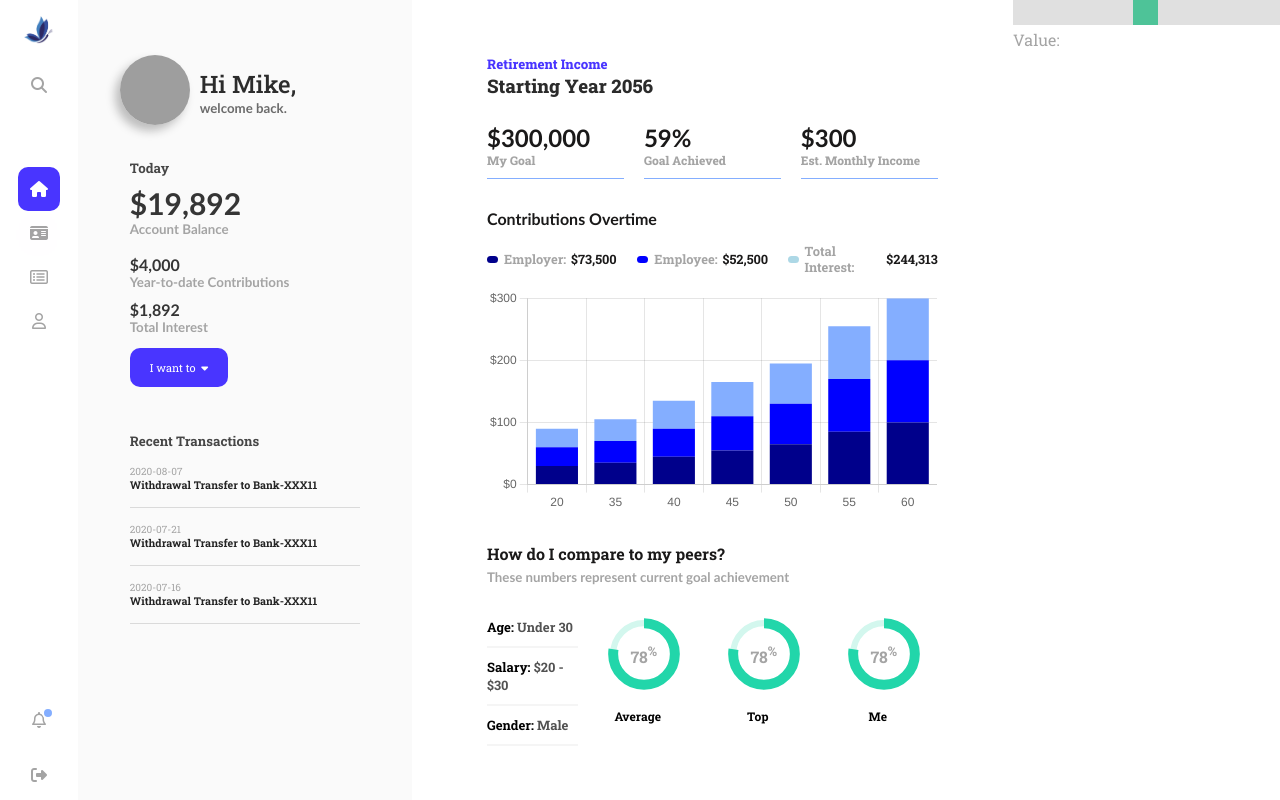
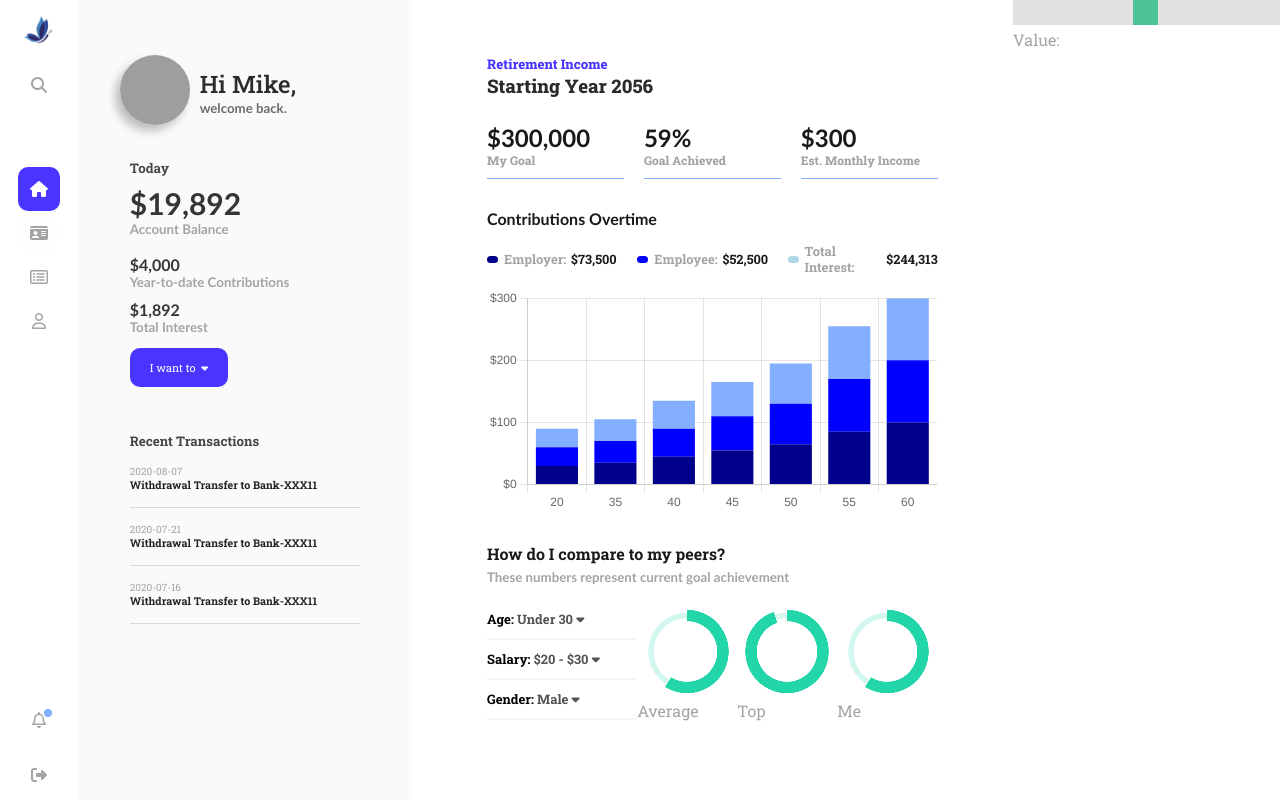
Before and after one commit to Henil1708/web-design-static, a PHP site: page / in a window 1280 px wide. Run offline with PHP 8.4, Linux system fonts and the light colour scheme; some libraries are stand-ins or nearby versions; grey boxes are pictures that could not be loaded.

Commit message:
fixed doughnut chart issue

```diff
--- a/assets/css/style.css
+++ b/assets/css/style.css
@@ -443,8 +443,13 @@ main{
 }
 
 .main-two .wrapper .stats-bottom .data {
-    display: flex;
-    align-items: center;
+    display: grid;
+    grid-template-columns: 1fr 2fr ;
+    /* align-items: center; */
+}
+.main-two .wrapper .stats-bottom .data canvas{
+    transform: scale(0.3);
+    margin:-100px;
 }
 
 .main-two .wrapper .stats-bottom .data .details{
@@ -565,7 +570,9 @@ main{
         width: 100%;
         text-align: center;
     }
-
+    .main-two .wrapper {
+        max-width: 90%;
+    }
     .main-two .wrapper .stats-upper div:nth-child(n) {
         flex:0.5;
     }
@@ -617,8 +624,17 @@ main{
         font-size: x-small;
     }
     .main-two .wrapper .stats-bottom .data {
-        flex-direction: column;
-        align-items: flex-start;
+        grid-template-columns: 1fr;
+
+    }
+    .main-two .wrapper .stats-bottom .data .dough-chart {
+       width :100%;
+       overflow-wrap: break-word;
+       margin-top: 10px;
+    }
+    .main-two .wrapper .stats-bottom .data canvas{
+        transform: scale(0.3);
+
     }
 
     .main-two .wrapper .stats-bottom .data .details {
--- a/index.html
+++ b/index.html
@@ -189,22 +189,44 @@
                     <h4 class="heading" >How do I compare to my peers?</h4>
                     <h5 class="font-calibri sub-heading">These numbers represent current goal achievement</h5>
                     <div class="data">
-                        <div class="details">
-                            <div class="detail">
-                                <h5>Age: <span>Under 30 </span></h5>
+                        <div class="details" >
+                            <div class="detail" >
+                                <h5>Age: <span>Under 30 </span> <span><i class="fas fa-caret-down"></i></span></h5>
 
                             </div>
                             <div class="detail">
-                                <h5>Salary: <span>$20 - $30</span></h5>
+                                <h5>Salary: <span>$20 - $30</span> <span><i class="fas fa-caret-down"></i></span></h5>
 
                             </div>
                             <div class="detail">
-                                <h5>Gender: <span>Male </span></h5>
-
+                                <h5>Gender: <span>Male </span> <span><i class="fas fa-caret-down"></i></span></h5>
                             </div>
                         </div>
+                        <div style="display: flex; " class="dough-chart">
+                          <div>
+                            <canvas id="myDoughChart3"  ></canvas>
+                            <p>Average</p>
+                          </div>
+                          <div >
+                            <canvas id="myDoughChart2"  ></canvas>
+                            <p>Top</p>
+                          </div>
+                          <div >
+                            <canvas id="myDoughChart1"></canvas>
+                            <p>Me</p>
+                          </div>
+                        </div>
                         <div class="doughnut-charts">
-                             <div>
+                          <!-- <div style="width:200px;">
+
+                          </div>
+                          <div>
+                            <canvas id="myDoughChart2"></canvas>
+                          </div>
+                          <div>
+                            <canvas id="myDoughChart1"></canvas>
+                          </div> -->
+                             <!-- <div>
                                  <div class="item html">
                                 <h2>78<sup>%</sup></h2>
                                 <svg width="120"  xmlns="http://www.w3.org/2000/svg">
@@ -220,7 +242,7 @@
                              </div>
                              <div>
                                  <div class="item html">
-                                <h2>78<sup>%</sup></h2>
+                                <h2>95<sup>%</sup></h2>
                                 <svg width="120"  xmlns="http://www.w3.org/2000/svg">
                                 <g>
                                 <title>Layer 1</title>
@@ -233,7 +255,7 @@
                              </div>
                              <div>
                                  <div class="item html">
-                                <h2>78<sup>%</sup></h2>
+                                <h2>55<sup>%</sup></h2>
                                 <svg width="120"  xmlns="http://www.w3.org/2000/svg">
                                 <g>
                                 <title>Layer 1</title>
@@ -242,7 +264,7 @@
                                 </g>
                                 </svg>
                                 <h3>Me</h3>
-                            </div>
+                            </div> -->
                              </div>
 
                         </div>
@@ -366,7 +388,7 @@ var myDoughChart3 = new Chart(ctx3, {
   data: {
     datasets: [
       {
-        data: [78, 22],
+        data: [59, 41],
         backgroundColor: [
           "#22D6AA",
           "#D3F7EE",
@@ -375,8 +397,8 @@ var myDoughChart3 = new Chart(ctx3, {
     ]
   },
   options: {
-
-
+       responsive: false,
+        maintainAspectRatio: true,
     plugins: {
         legends :{
            display:'none'
@@ -388,8 +410,7 @@ var myDoughChart3 = new Chart(ctx3, {
   }
 });
 
-
-   var thickness2 = {
+  var thickness2 = {
   id: "thickness",
   beforeDraw: function (chart, options) {
     let thickness = chart.options.plugins.thickness.thickness;
@@ -401,7 +422,6 @@ var myDoughChart3 = new Chart(ctx3, {
 };
 
 var ctx2 = document.getElementById("myDoughChart2");
-
 var myDoughChart2 = new Chart(ctx2, {
   type: "doughnut",
   plugins: [thickness2],
@@ -418,7 +438,8 @@ var myDoughChart2 = new Chart(ctx2, {
   },
   options: {
     plugins: {
-
+         responsive: true,
+        maintainAspectRatio: true,
         legends :{
            display:'none'
         },
@@ -457,7 +478,8 @@ var myDoughChart1 = new Chart(ctx1, {
     ]
   },
   options: {
-
+       responsive: false,
+        maintainAspectRatio: true,
     plugins: {
         legends :{
            display:'none'
```
